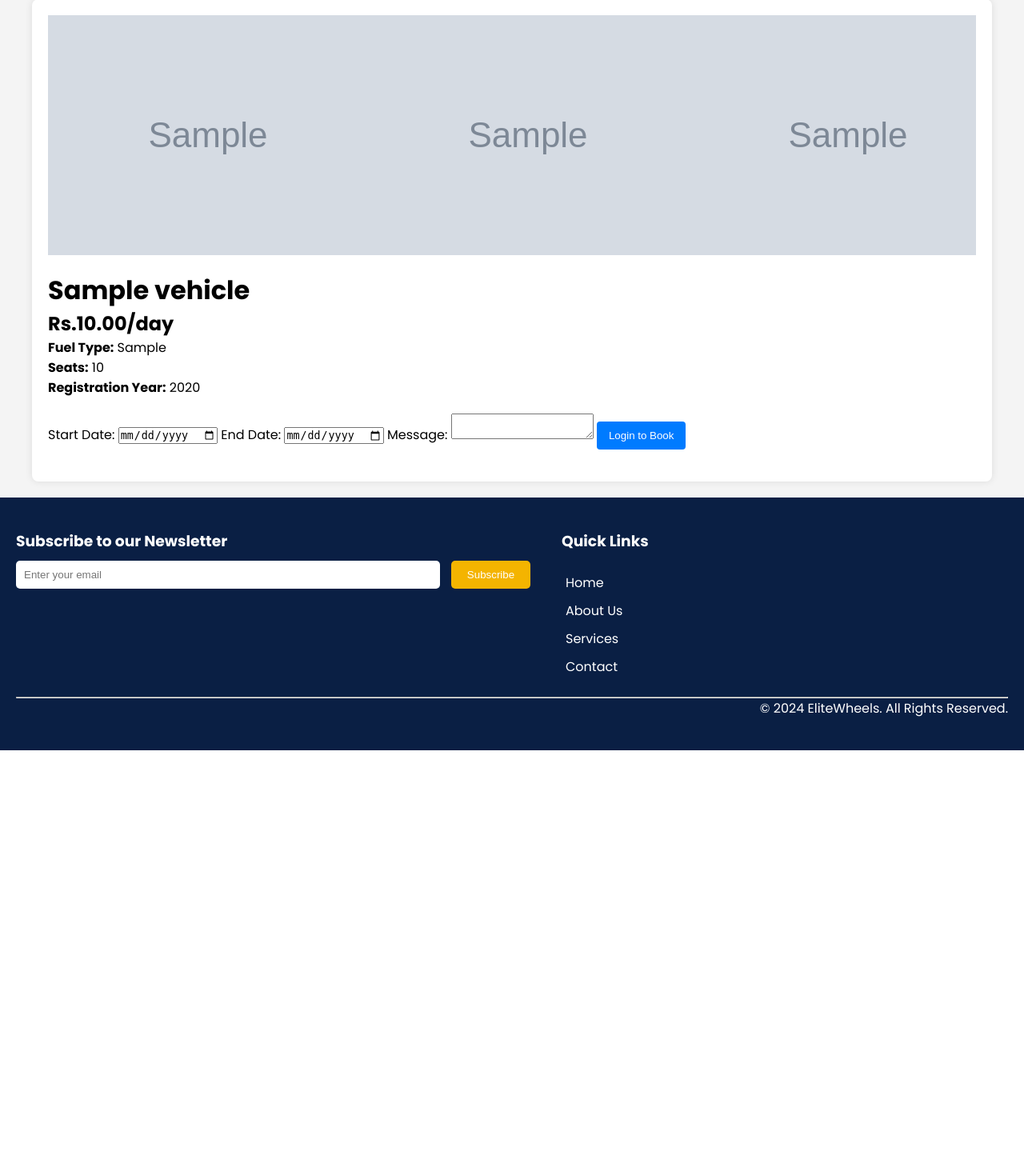
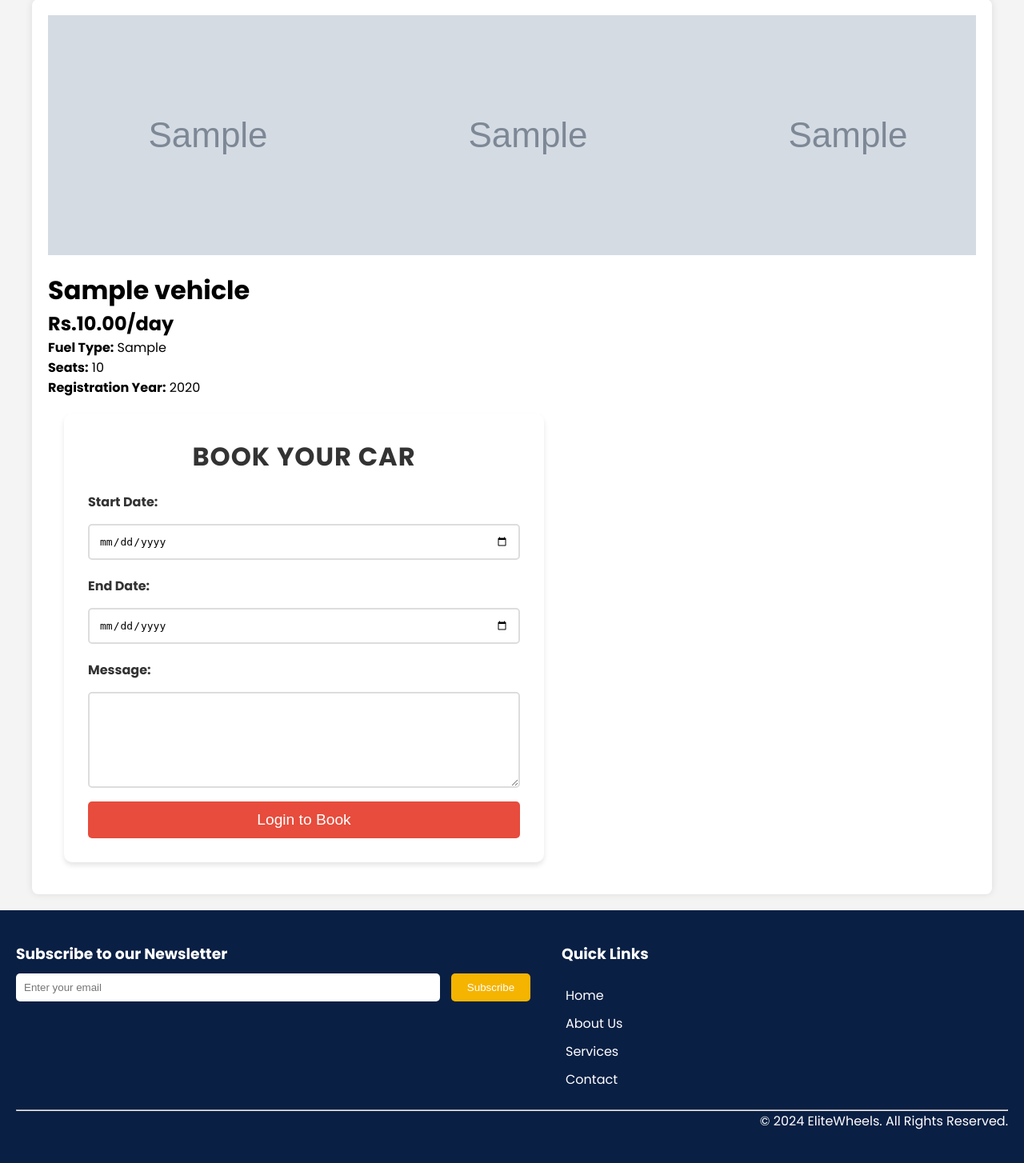
Before and after one commit to WazeemAkthar/EliteWheels, a PHP site: page /test.php?vhid=1 in a window 1280 px wide. Shown: the part 120-1574 px from the top of the page at 80% size. Before the commit the page ends 1058 px from the top, so only its background shows below. Run offline with PHP 8.4, Linux system fonts and the light colour scheme; tables that the repository leaves empty hold one stand-in row (values such as "Sample post"); grey boxes marked "Sample" are stand-in pictures; some libraries are stand-ins or nearby versions.

Commit message:
update 21

```diff
--- a/frontend/test.php
+++ b/frontend/test.php
@@ -93,6 +93,127 @@ if (isset($_GET['vhid'])) {
         button:hover {
             background: #0056b3;
         }
+
+        /* General Body Styles */
+        .book-section {
+            font-family: Arial, sans-serif;
+            margin: 0;
+            padding: 0;
+            background-color: #f4f6f9;
+            display: flex;
+            justify-content: center;
+            align-items: center;
+            min-height: 100vh;
+        }
+
+        /* Booking Form Container */
+        .booking-form {
+            background-color: #fff;
+            padding: 30px;
+            border-radius: 10px;
+            box-shadow: 0 4px 6px rgba(0, 0, 0, 0.1);
+            width: 100%;
+            max-width: 600px;
+            margin: 20px;
+            text-align: center;
+        }
+
+        /* Form Title */
+        .booking-form h2 {
+            color: #333;
+            font-size: 2em;
+            margin-bottom: 20px;
+            text-transform: uppercase;
+            letter-spacing: 1px;
+        }
+
+        /* Form Labels */
+        .booking-form label {
+            text-align: left;
+            margin: 10px 0 5px;
+            font-weight: bold;
+            color: #333;
+            display: block;
+        }
+
+        /* Form Input Fields */
+        .booking-form input[type="date"],
+        .booking-form textarea {
+            width: 100%;
+            padding: 12px;
+            margin: 10px 0;
+            border: 2px solid #ddd;
+            border-radius: 5px;
+            font-size: 1em;
+            transition: border-color 0.3s ease;
+        }
+
+        /* Focused Input Fields */
+        .booking-form input[type="date"]:focus,
+        .booking-form textarea:focus {
+            border-color: #3498db;
+            outline: none;
+        }
+
+        /* Textarea */
+        .booking-form textarea {
+            resize: vertical;
+            min-height: 120px;
+        }
+
+        /* Buttons */
+        .booking-form button {
+            padding: 12px;
+            background-color: #3498db;
+            color: white;
+            border: none;
+            border-radius: 5px;
+            cursor: pointer;
+            font-size: 1.2em;
+            transition: background-color 0.3s ease, transform 0.3s ease;
+            width: 100%;
+        }
+
+        /* Hover effect for buttons */
+        .booking-form button:hover {
+            background-color: #2980b9;
+            transform: scale(1.05);
+        }
+
+        /* Conditional Button for Logged Out Users */
+        .booking-form button[type="submit"][onclick] {
+            background-color: #e74c3c;
+            transition: background-color 0.3s ease;
+        }
+
+        .booking-form button[type="submit"][onclick]:hover {
+            background-color: #c0392b;
+        }
+
+        /* Responsive Design */
+        @media (max-width: 768px) {
+            .booking-form {
+                padding: 20px;
+                width: 90%;
+            }
+
+            .booking-form h2 {
+                font-size: 1.6em;
+            }
+
+            .booking-form label {
+                font-size: 1em;
+            }
+
+            .booking-form input[type="date"],
+            .booking-form textarea {
+                font-size: 0.9em;
+            }
+
+            .booking-form button {
+                font-size: 1em;
+            }
+        }
     </style>
 </head>
 
@@ -117,9 +238,13 @@ if (isset($_GET['vhid'])) {
         </div>
 
         <!-- Booking Form -->
+        <!-- <div class="book-section"> -->
             <div class="booking-form">
                 <form action="../Backend/process-booking.php" method="POST">
                     <input type="hidden" name="car_id" value="<?php echo $vehicle['id']; ?>">
+
+                    <h2>Book Your Car</h2>
+
                     <label for="start_date">Start Date:</label>
                     <input type="date" id="start_date" name="start_date" required>
 
@@ -129,16 +254,15 @@ if (isset($_GET['vhid'])) {
                     <label for="message">Message:</label>
                     <textarea id="message" name="message"></textarea>
 
-
                     <?php if (!isset($_SESSION['user_id'])): ?>
                         <button type="submit" onclick="window.location.href='login.html'">Login to Book</button>
                     <?php else: ?>
-                    <button type="submit"> Book Now </button>
+                        <button type="submit">Book Now</button>
                     <?php endif; ?>
 
                 </form>
-
             </div>
+        <!-- </div> -->
     </div>
     <?php include('./footer.php'); ?>
     <script>
```
Lines whose indentation alone changed are shown as unchanged.
